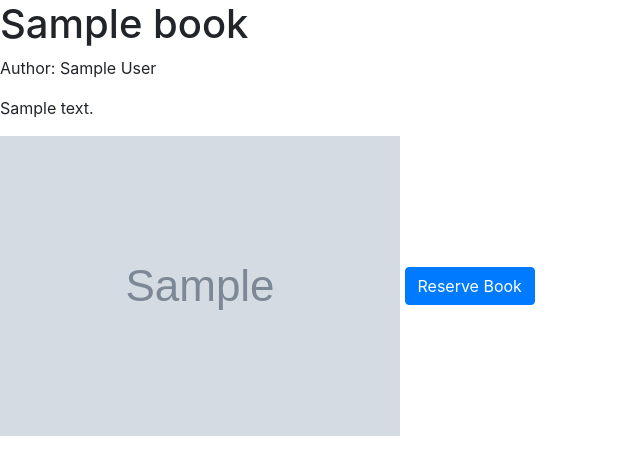
After one commit to ourfalia/book_rental, a Django app: template rental/templates/rental/book_detail.html in a window 1280 px wide. The commit adds this page. Shown: the top 475 px of the page, without its empty margins (0-640 px from the left). Run offline with Django 3.2, Linux system fonts and the light colour scheme; the template is opened without the code that fills it: most values are stand-ins (such as "Sample title", 1, 10 or a date in 2020); grey boxes marked "Sample" are stand-in pictures; some libraries are stand-ins or nearby versions.

Commit message:
add book detail views, urls, and template

```diff
--- /dev/null
+++ b/rental/templates/rental/book_detail.html
@@ -0,0 +1,11 @@
+{% extends 'base.html' %}
+{% block content %}
+    <h1>{{ book.title }}</h1>
+    <p>Author: {{ book.author }}</p>
+    <p>{{ book.description }}</p>
+    {% if book.image %}
+        <img src="{{ book.image.url }}" alt="{{ book.title }}" class="img-fluid">
+    {% endif %}
+
+    <a class="btn btn-primary" href="#">Reserve Book</a>
+{% endblock %}
--- a/rental/templates/rental/book_list.html
+++ b/rental/templates/rental/book_list.html
@@ -13,7 +13,7 @@
                     <div class="card-body">
                         <h5 class="card-title">{{ book.title }}</h5>
                         <p class="card-text">{{ book.author }}</p>
-                        <a href="#" class="btn btn-primary">View Details</a>
+                        <a href="{% url 'book_detail' pk=book.pk %}" class="btn btn-primary">View Details</a>
                     </div>
                 </div>
             </div>
--- a/rental/urls.py
+++ b/rental/urls.py
@@ -6,4 +6,5 @@ from . import views
 
 urlpatterns = [
     path('book_list', views.book_list, name='book_list'),
+    path('book/<int:pk>/', views.book_detail, name='book_detail'),
 ]
```
Also changed, not shown: rental/views.py (+7 -1 lines), db.sqlite3.
